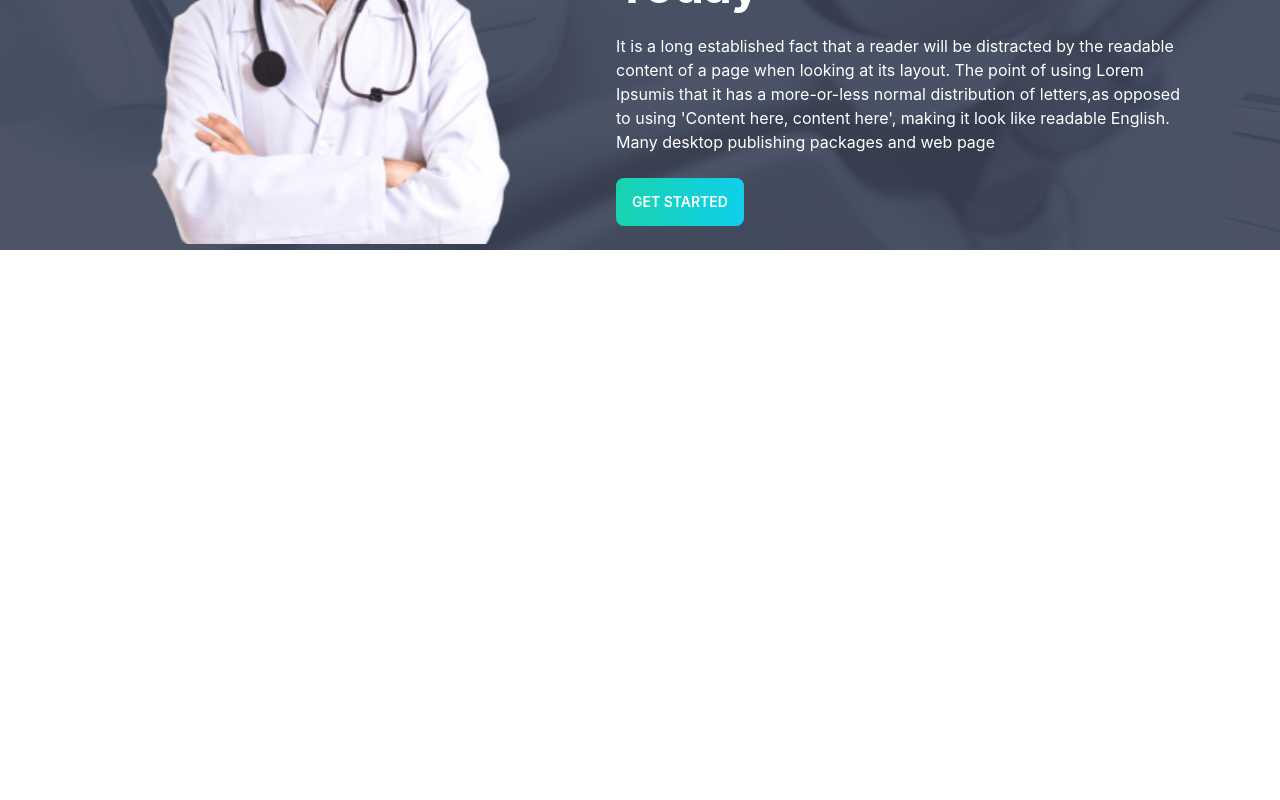
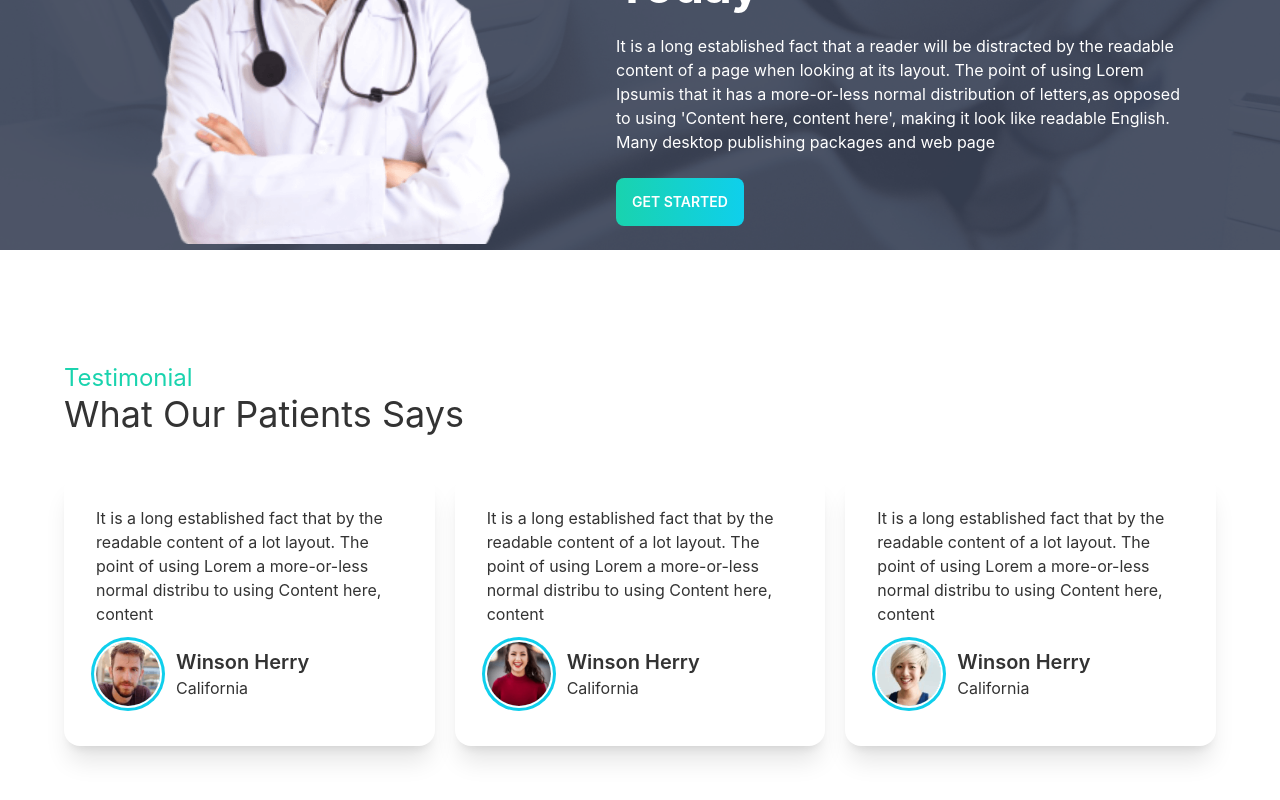
Before and after one commit to mallick-portfolio/doctor-portal-frontend, a React (Create React App) app: page / in a window 1280 px wide. Shown: the part 2150-2950 px from the top of the page. Before the commit the page ends 2512 px from the top, so only its background shows below. Built offline with nearby package versions, Linux system fonts and the light colour scheme.

Commit message:
added testimonial

```diff
--- a/src/Pages/Home/Home.jsx
+++ b/src/Pages/Home/Home.jsx
@@ -4,6 +4,7 @@
 import HomeContact from './HomeContact.jsx'
 import HomeTreatMent from './HomeTreatMent.jsx'
 import Services from './Services.jsx'
+import Testimonial from './Testimonial.jsx'
 
 const Home = () => {
   return (
@@ -13,6 +14,7 @@
       <Services />
       <HomeTreatMent />
       <HomeAppoinment />
+      <Testimonial />
     </div>
   )
 }
--- /dev/null
+++ b/src/Pages/Home/Testimonial.jsx
@@ -0,0 +1,45 @@
+import React from "react";
+import people1 from '../../assets/images/people1.png'
+import people2 from '../../assets/images/people2.png'
+import people3 from '../../assets/images/people3.png'
+import TestimonialCard from "./TestimonialCard.jsx";
+const testimonials = [
+  {
+    _id: 1,
+    name: "Winson Herry",
+    location: 'California',
+    des: "It is a long established fact that by the readable content of a lot layout. The point of using Lorem a more-or-less normal distribu to using Content here, content",
+    img: people1,
+  },
+  {
+    _id: 2,
+    name: "Winson Herry",
+    location: 'California',
+    des: "It is a long established fact that by the readable content of a lot layout. The point of using Lorem a more-or-less normal distribu to using Content here, content",
+    img: people2,
+  },
+  {
+    _id: 3,
+    name: "Winson Herry",
+    location: 'California',
+    des: "It is a long established fact that by the readable content of a lot layout. The point of using Lorem a more-or-less normal distribu to using Content here, content",
+    img: people3,
+  },
+];
+const Testimonial = () => {
+  return (
+    <div className="my-28 lg:px-16 mx-auto">
+      <div className="mb-10">
+        <h1 className="text-2xl text-secondary">Testimonial</h1>
+        <h3 className="text-4xl">What Our Patients Says</h3>
+      </div>
+      <div className="grid grid-cols-1 md:grid-cols-2 lg:grid-cols-3 gap-5">
+        {testimonials.map((testimonial) => (
+          <TestimonialCard key={testimonial._id} testimonial={testimonial} />
+        ))}
+      </div>
+    </div>
+  );
+};
+
+export default Testimonial;
--- /dev/null
+++ b/src/Pages/Home/TestimonialCard.jsx
@@ -0,0 +1,25 @@
+import React from "react";
+
+const TestimonialCard = ({ testimonial }) => {
+  const { name, location, img, des } = testimonial;
+  return (
+    <div class="card bg-base-100 shadow-xl">
+      <div class="card-body">
+        <p>{des}</p>
+        <div className="flex my-2 items-center">
+          <div class="avatar">
+            <div class="w-16 rounded-full ring ring-primary ring-offset-base-100 ring-offset-2">
+              <img src={img} alt="" />
+            </div>
+          </div>
+          <div className="ml-4">
+            <h2 class="card-title">{name}</h2>
+            <p>{location}</p>
+          </div>
+        </div>
+      </div>
+    </div>
+  );
+};
+
+export default TestimonialCard;
```
